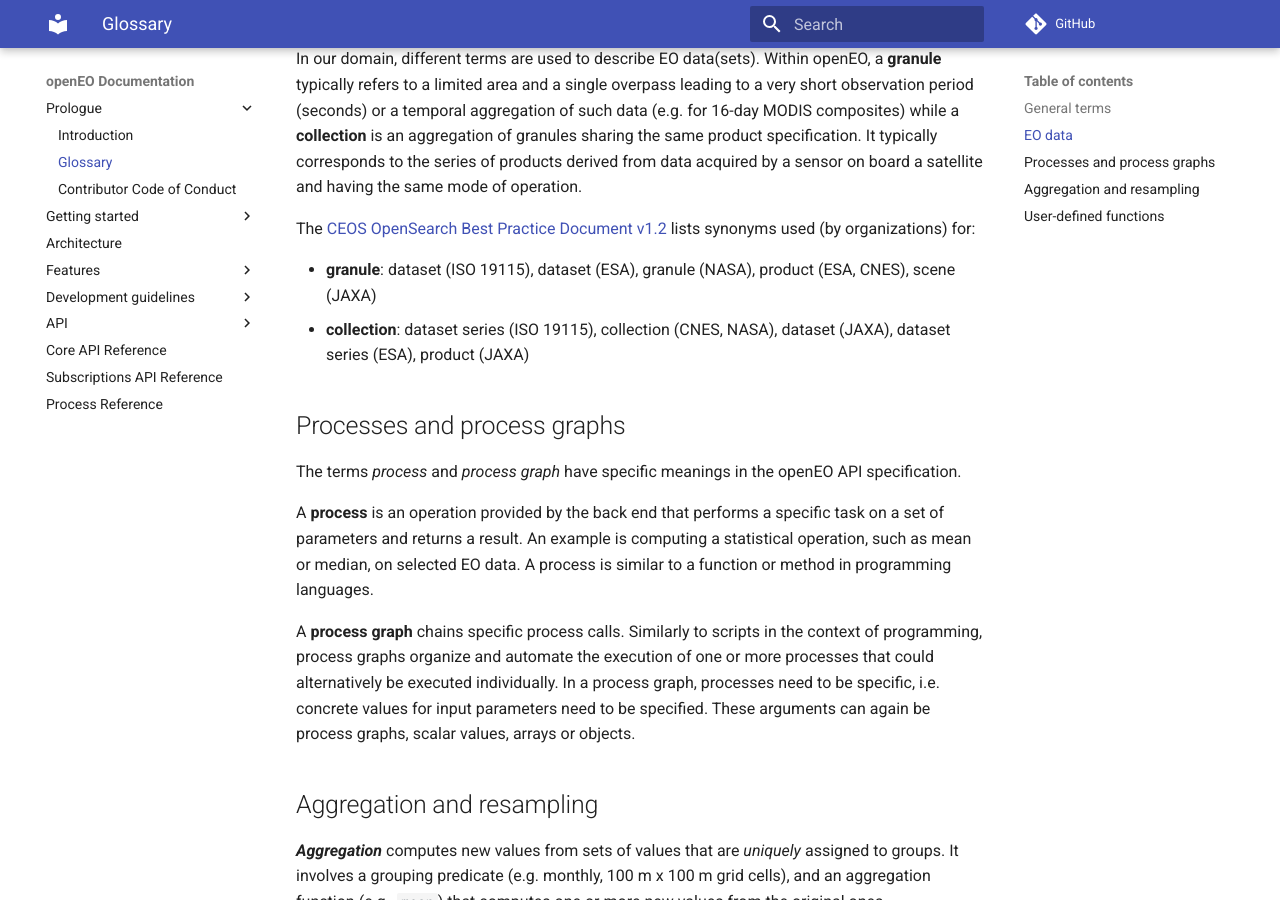
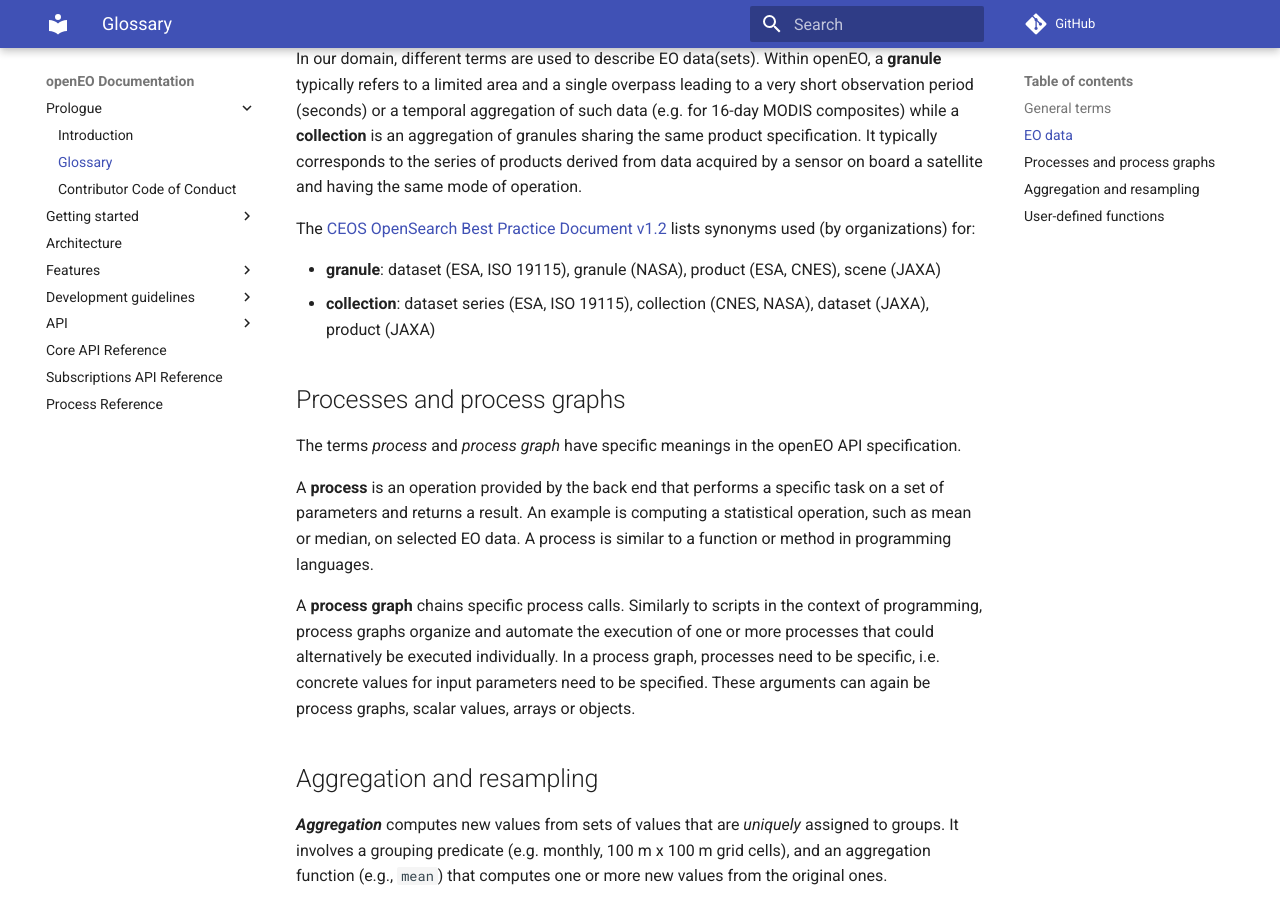
Before and after one commit to Open-EO/openeo-api, an MkDocs documentation site: the page built from docs/glossary.md, in a window 1280 px wide and 900 px high, scrolled down 680 px. Built offline with MkDocs 1.6.1 and Material for MkDocs 9.7.7, drawn with Linux system fonts in a browser that asks for light colours; comment, search, counter and statistics services are not loaded.

Commit message:
Minor improvement to EO data synonym list

```diff
--- a/docs/glossary.md
+++ b/docs/glossary.md
@@ -16,8 +16,8 @@ In our domain, different terms are used to describe EO data(sets). Within openEO
 
 The [CEOS OpenSearch Best Practice Document v1.2](http://ceos.org/ourwork/workinggroups/wgiss/access/opensearch/) lists synonyms used (by organizations) for:
 
-- **granule**: dataset (ISO 19115), dataset (ESA), granule (NASA), product (ESA, CNES), scene (JAXA)
-- **collection**: dataset series (ISO 19115), collection (CNES, NASA), dataset (JAXA), dataset series (ESA), product (JAXA)
+- **granule**: dataset (ESA, ISO 19115), granule (NASA), product (ESA, CNES), scene (JAXA)
+- **collection**: dataset series (ESA, ISO 19115), collection (CNES, NASA), dataset (JAXA), product (JAXA)
 
 ## Processes and process graphs
 
```
